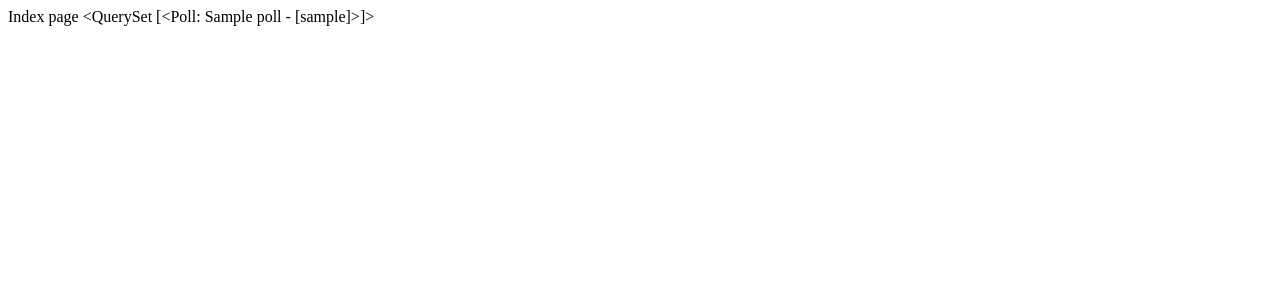
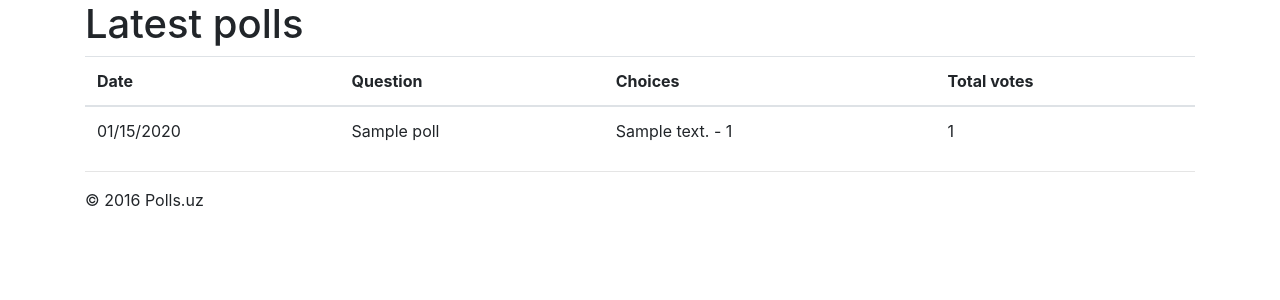
Before and after one commit to bellyfat/securevote, a Django app: template polls/templates/index.html in a window 1280 px wide. Shown: the top 300 px of the page. Run offline with Django 3.2, Linux system fonts and the light colour scheme; the template is opened without the code that fills it: values that come from a table or form of the project are taken from there, others are empty; tables that the repository leaves empty hold one stand-in row (values such as "Sample post"); some libraries are stand-ins or nearby versions.

Commit message:
Added: major changes with template

```diff
--- a/polls/models.py
+++ b/polls/models.py
@@ -1,9 +1,29 @@
 from django.db import models
-from django.contrib.auth.models import User
 from django.utils.translation import ugettext_lazy as _
 from django.utils import timezone
 from django.db.models import F, Sum
 from uuid import uuid4 as short_uuid
+
+
+class Creator(models.Model):
+    email = models.EmailField(
+            primary_key=True,
+            null=False,
+            blank=False)
+    gpg_home = models.FileField()
+    created_time = models.DateTimeField(
+            auto_now_add=True)
+    modified_time = models.DateTimeField(
+            auto_now=True)
+
+    def __str__(self):
+        return self.email
+
+    def validate_email(self):
+        pass
+
+    class Meta:
+        db_table = 'creators'
 
 
 class Poll(models.Model):
@@ -12,8 +32,8 @@ class Poll(models.Model):
             default=short_uuid,
             editable=False)
     question = models.TextField()
-    creator = models.OneToOneField(
-            User,
+    creator = models.ForeignKey(
+            Creator,
             verbose_name=_('creator'))
     private = models.BooleanField(default=False)
     start_time = models.DateTimeField(
@@ -67,6 +87,19 @@ class Choice(models.Model):
     def __str__(self):
         return self.choice_text
 
+    @property
+    def html_color_class(self):
+        if self.votes <= 5:
+            return "danger"
+        elif self.votes <= 10:
+            return "warning"
+        elif self.votes <= 15:
+            return "info"
+        elif self.votes <= 20:
+            return "success"
+        else:
+            return "primary"
+
     class Meta:
         db_table = 'choices'
         ordering = ['votes']
--- a/polls/templates/index.html
+++ b/polls/templates/index.html
@@ -1,3 +1,62 @@
-Index page
+{% load i18n %}
+<!DOCTYPE html>
+<html lang="en">
+  <head>
+    <meta charset="utf-8">
+    <meta http-equiv="X-UA-Compatible" content="IE=edge">
+    <meta name="viewport" content="width=device-width, initial-scale=1">
+    <!-- The above 3 meta tags *must* come first in the head; any other head content must come *after* these tags -->
+    <meta name="description" content="">
+    <meta name="author" content="">
 
-{{ latest_poll_list }}
+    <title>Polls</title>
+
+    <!-- Bootstrap core CSS -->
+    <link
+    href="//cdnjs.cloudflare.com/ajax/libs/twitter-bootstrap/4.0.0-alpha/css/bootstrap.min.css" rel="stylesheet">
+  </head>
+
+  <body>
+
+    <div class="container">
+    <h1>{% trans "Latest polls" %}</h1>
+    <table class="table table-condensed table-hover">
+        <thead>
+          <tr>
+            <th>Date</th>
+            <th>Question</th>
+            <th>Choices</th>
+            <th>Total votes</th>
+          </tr>
+        </thead>
+        <tbody>
+          {% for poll in latest_poll_list %}
+          <tr>
+            <td>{{ poll.created_time|date:"SHORT_DATE_FORMAT" }}</td>
+            <td>{{ poll.question }}</td>
+            <td>
+            {% for choice in poll.choice_set.all %}
+            <span class="label label-{{ choice.html_color_class }}">{{ choice.choice_text }} - {{ choice.votes }}</span>
+            {% endfor %}
+            </td>
+            <td>{{ poll.total_votes }}</td>
+          </tr>
+          {% endfor %}
+        </tbody>
+      </table>
+
+      <hr>
+
+      <footer>
+        <p>&copy; {% now "Y" %} Polls.uz</p>
+      </footer>
+    </div> <!-- /container -->
+
+
+    <!-- Bootstrap core JavaScript
+    ================================================== -->
+    <!-- Placed at the end of the document so the pages load faster -->
+    <script src="//cdnjs.cloudflare.com/ajax/libs/jquery/3.0.0-beta1/jquery.min.js"></script>
+    <script src="//cdnjs.cloudflare.com/ajax/libs/twitter-bootstrap/4.0.0-alpha/js/bootstrap.min.js"></script>
+  </body>
+</html>
--- a/polls/views.py
+++ b/polls/views.py
@@ -13,4 +13,4 @@ class IndexView(generic.ListView):
         return Poll.objects.filter(
                 created_time__lte=timezone.now(),
                 private=False
-                ).order_by('-created_time')[:5]
+                ).order_by('-created_time')[:10]
```
Also changed, not shown: polls/migrations/0001_initial.py.
